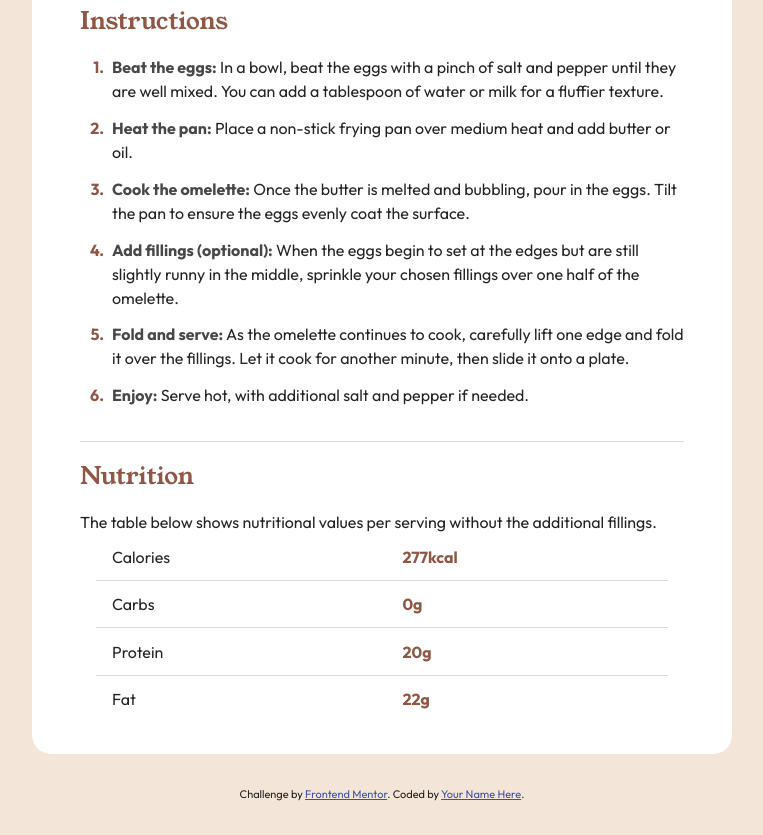
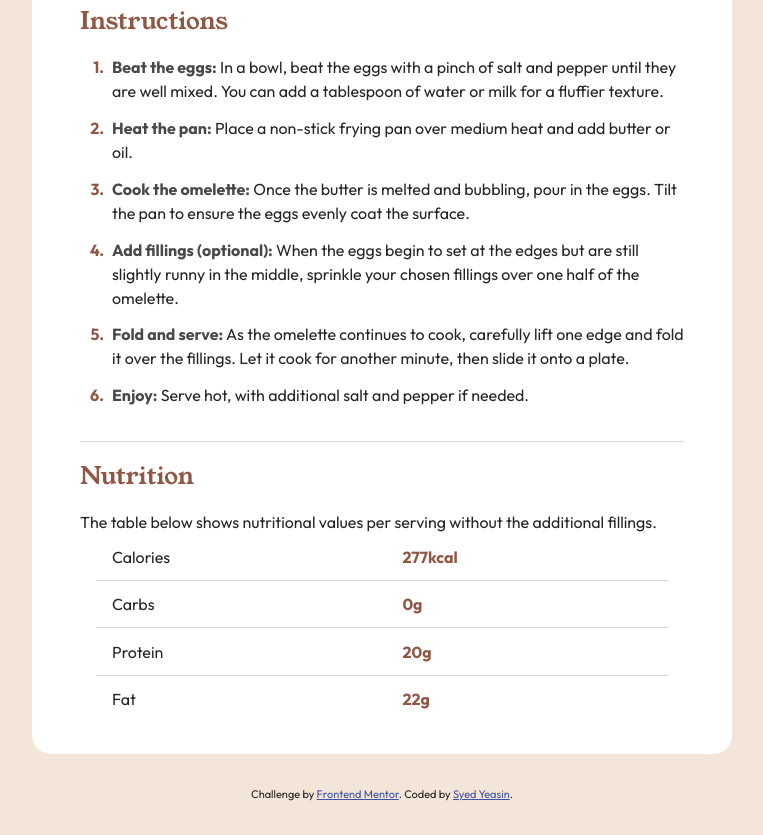
Before and after one commit to SyedYeasin-Coder/Recipe-page, a plain HTML site: page index.html in a window 1280 px wide. Shown: the part 950-1785 px from the top of the page, without its empty margins (258-1021 px from the left). Drawn offline with Linux system fonts and the light colour scheme.

Commit message:
Update index.html

```diff
--- a/index.html
+++ b/index.html
@@ -117,7 +117,7 @@
 
   <footer class="attribution">
     Challenge by <a href="https://www.frontendmentor.io?ref=challenge" target="_blank">Frontend Mentor</a>.
-    Coded by <a href="#">Your Name Here</a>.
+    Coded by <a href="#">Syed Yeasin</a>.
   </footer>
 </body>
 </html>
```
